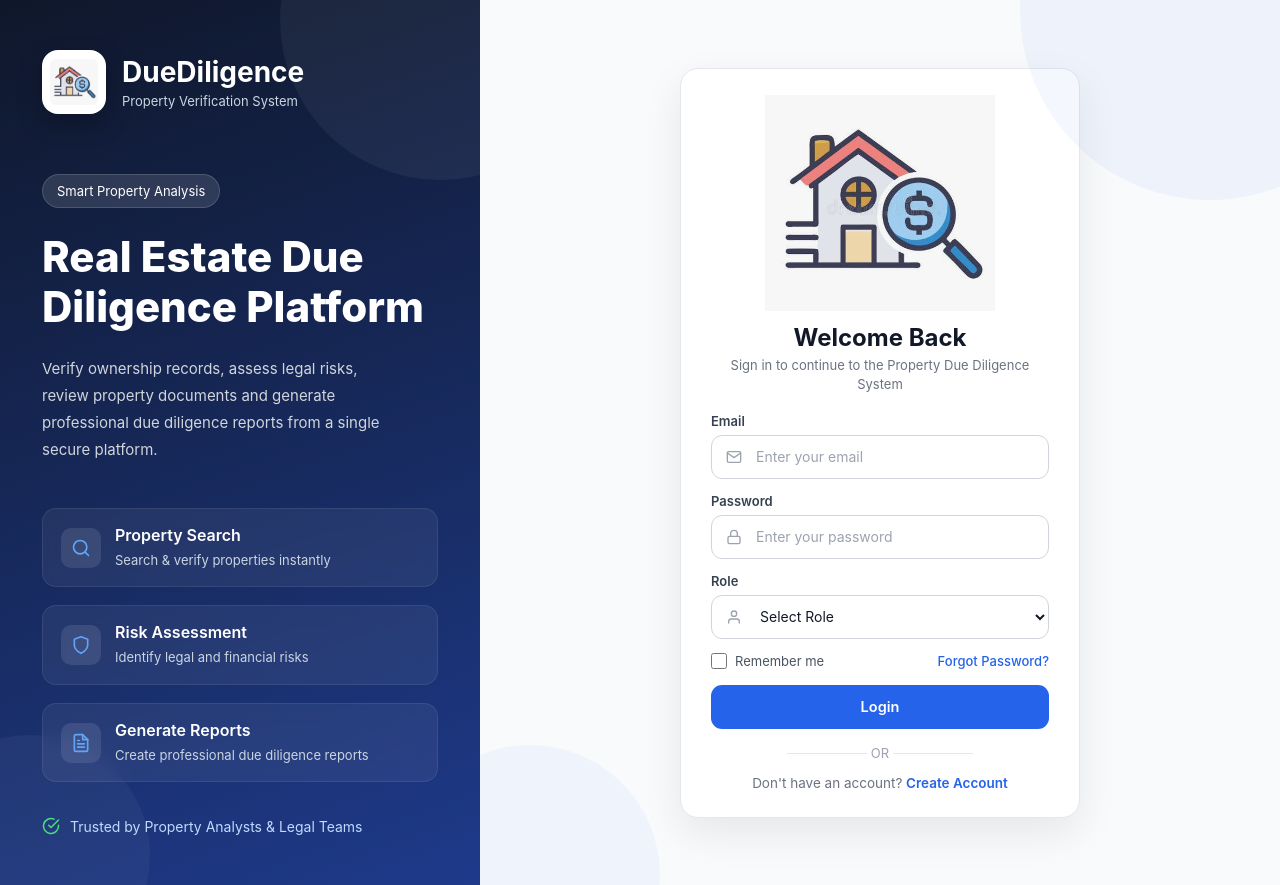
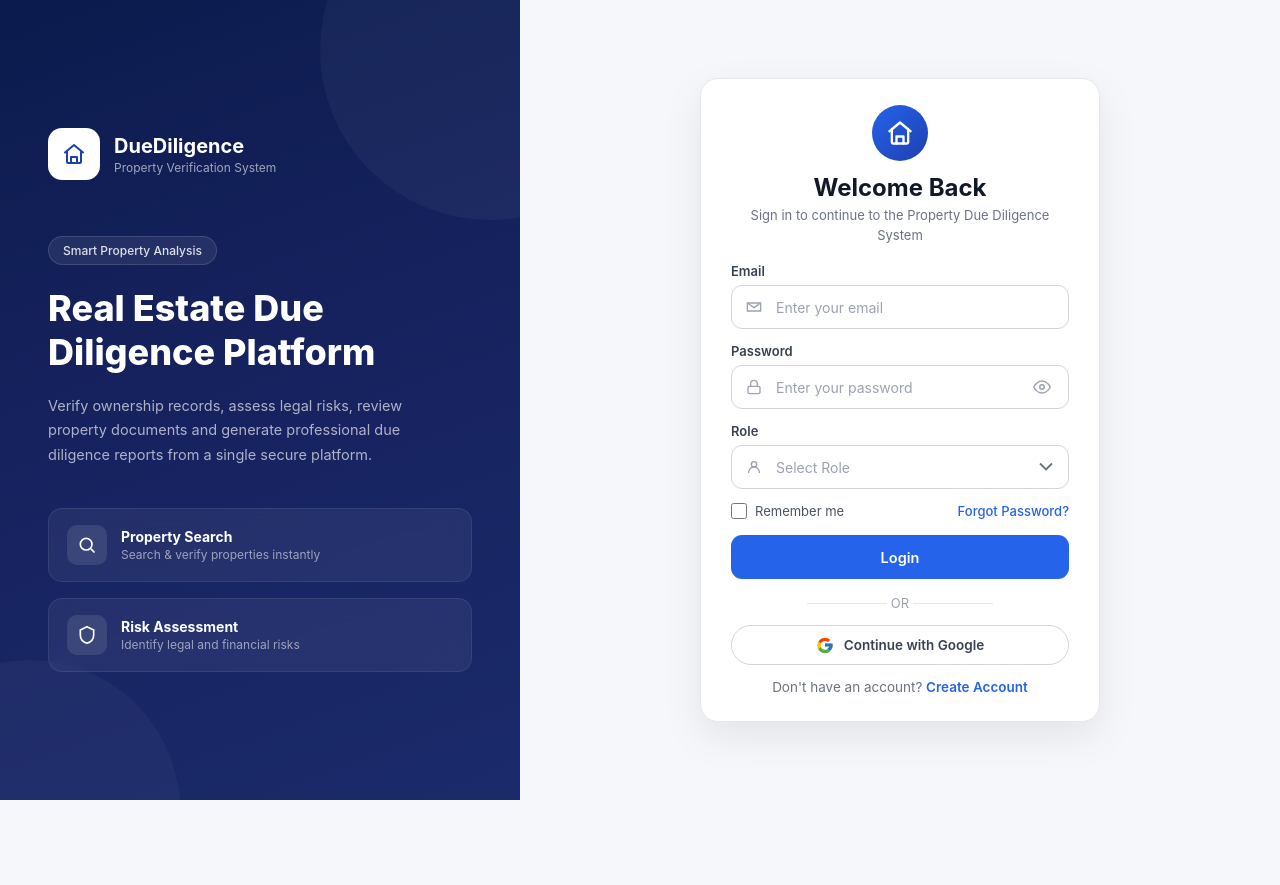
Before and after one commit to springboardmentor198/team-01, a React app in the folder frontend/: page /login in a window 1280 px wide. After the commit the page ends 800 px from the top, so only its background shows below. Built offline with nearby package versions, Linux system fonts and the light colour scheme; the HTML template or start-up script is replaced by a standard one.

Commit message:
Update Login.jsx

```diff
--- a/frontend/src/pages/Login/Login.jsx
+++ b/frontend/src/pages/Login/Login.jsx
@@ -1,16 +1,28 @@
-import { useState } from "react";
+import { useState, useRef, useEffect } from "react";
 import { Link, useNavigate } from "react-router-dom";
-import AuthLayout from "../../components/AuthLayout/AuthLayout";
 import { api } from "../../services/api";
 import "./Login.css";
 
-import logo from "../../assets/images/logo.png";
+const ROLE_OPTIONS = [
+  { value: "ADMIN", label: "Admin" },
+  { value: "BUYER", label: "Buyer" },
+  { value: "AGENT", label: "Agent" },
+  { value: "LEGAL_REVIEWER", label: "Legal Reviewer" },
+  { value: "BANK", label: "Financial Institution (Bank)" },
+];
 
-import {
-  FiMail,
-  FiLock,
-  FiUser,
-} from "react-icons/fi";
+
+function getPasswordStrength(pwd) {
+  if (!pwd) return 0;
+  let score = 0;
+  if (pwd.length >= 8) score++;
+  if (/[A-Z]/.test(pwd) && /[a-z]/.test(pwd)) score++;
+  if (/\d/.test(pwd)) score++;
+  if (/[^A-Za-z0-9]/.test(pwd)) score++;
+  return score; // 0-4
+}
+
+const STRENGTH_LABELS = ["Very weak", "Weak", "Fair", "Good", "Strong"];
 
 function Login() {
   const navigate = useNavigate();
@@ -20,6 +32,25 @@ function Login() {
   const [role, setRole] = useState("");
   const [error, setError] = useState("");
   const [loading, setLoading] = useState(false);
+  const [googleLoading, setGoogleLoading] = useState(false);
+  const [showPassword, setShowPassword] = useState(false);
+
+
+  const [roleOpen, setRoleOpen] = useState(false);
+  const roleRef = useRef(null);
+
+  useEffect(() => {
+    const handleClickOutside = (e) => {
+      if (roleRef.current && !roleRef.current.contains(e.target)) {
+        setRoleOpen(false);
+      }
+    };
+    document.addEventListener("mousedown", handleClickOutside);
+    return () => document.removeEventListener("mousedown", handleClickOutside);
+  }, []);
+
+  const selectedRoleLabel = ROLE_OPTIONS.find((r) => r.value === role)?.label;
+  const passwordStrength = getPasswordStrength(password);
 
   const handleSubmit = async (e) => {
     e.preventDefault();
@@ -41,17 +72,105 @@ function Login() {
     }
   };
 
+  // ---- Google login handler ----
+  // Requires: npm install @react-oauth/google, wrapping the app root in
+  // <GoogleOAuthProvider clientId="YOUR_GOOGLE_CLIENT_ID">, and a
+  // api.loginWithGoogle(credential, role) method that POSTs the credential
+  // to your backend, which verifies it with Google and returns your app's
+  // session token the same way api.login does. This button is currently a
+  // styled placeholder until those pieces are wired up.
+  const handleGoogleClick = async () => {
+    setError("");
+    if (!api.loginWithGoogle) {
+      setError("Google sign-in isn't wired up yet — see comment in Login.jsx");
+      return;
+    }
+    setGoogleLoading(true);
+    try {
+      // credential would come from the real Google button/callback
+      await api.loginWithGoogle(role);
+      navigate("/dashboard");
+    } catch (err) {
+      setError(err.message || "Google sign-in failed");
+    } finally {
+      setGoogleLoading(false);
+    }
+  };
+
   return (
-    <AuthLayout>
+    <div className="page-wrap">
+      {/* ================= SIDEBAR ================= */}
+      <aside className="side-panel">
+        <div className="side-brand">
+          <div className="brand-icon">
+            <svg width="24" height="24" viewBox="0 0 24 24" fill="none" stroke="#1E40AF" strokeWidth="2" strokeLinecap="round" strokeLinejoin="round">
+              <path d="M3 10.5L12 3l9 7.5" />
+              <path d="M5 9.5V20a1 1 0 0 0 1 1h12a1 1 0 0 0 1-1V9.5" />
+              <path d="M9 21v-6h6v6" />
+            </svg>
+          </div>
+          <div className="brand-text">
+            <div className="brand-name">DueDiligence</div>
+            <div className="brand-sub">Property Verification System</div>
+          </div>
+        </div>
+
+        <span className="side-badge">Smart Property Analysis</span>
+
+        <h2 className="side-heading">
+          Real Estate Due
+          <br />
+          Diligence Platform
+        </h2>
+
+        <p className="side-desc">
+          Verify ownership records, assess legal risks, review property documents and generate
+          professional due diligence reports from a single secure platform.
+        </p>
+
+        <div className="side-features">
+          <div className="feature-card">
+            <div className="feature-icon">
+              <svg viewBox="0 0 24 24" fill="none" stroke="#fff" strokeWidth="2">
+                <circle cx="11" cy="11" r="7" />
+                <path d="M21 21l-4.3-4.3" />
+              </svg>
+            </div>
+            <div className="feature-text">
+              <div className="feature-title">Property Search</div>
+              <div className="feature-desc">Search &amp; verify properties instantly</div>
+            </div>
+          </div>
+
+          <div className="feature-card">
+            <div className="feature-icon">
+              <svg viewBox="0 0 24 24" fill="none" stroke="#fff" strokeWidth="2">
+                <path d="M12 2l8 4v6c0 5-3.5 8.5-8 10-4.5-1.5-8-5-8-10V6l8-4z" />
+              </svg>
+            </div>
+            <div className="feature-text">
+              <div className="feature-title">Risk Assessment</div>
+              <div className="feature-desc">Identify legal and financial risks</div>
+            </div>
+          </div>
+        </div>
+      </aside>
+
+      {/* ================= FORM SIDE ================= */}
+      <div className="form-side">
         <div className="auth-card">
           <div className="login-logo">
-          <img src={logo} alt="Logo" />
+            <div className="logo-circle">
+              <svg width="26" height="26" viewBox="0 0 24 24" fill="none" stroke="#fff" strokeWidth="2" strokeLinecap="round" strokeLinejoin="round">
+                <path d="M3 10.5L12 3l9 7.5" />
+                <path d="M5 9.5V20a1 1 0 0 0 1 1h12a1 1 0 0 0 1-1V9.5" />
+                <path d="M9 21v-6h6v6" />
+              </svg>
+            </div>
           </div>
 
           <h1 className="auth-title">Welcome Back</h1>
-        <p className="auth-subtitle">
-          Sign in to continue to the Property Due Diligence System
-        </p>
+          <p className="auth-subtitle">Sign in to continue to the Property Due Diligence System</p>
 
           {error && <div className="auth-error-msg">{error}</div>}
 
@@ -60,7 +179,10 @@ function Login() {
             <div className="auth-field">
               <label htmlFor="email">Email</label>
               <div className="input-group">
-              <FiMail className="input-icon" />
+                <svg className="input-icon" width="16" height="16" viewBox="0 0 24 24" fill="none" stroke="currentColor" strokeWidth="2">
+                  <path d="M22 6l-10 7L2 6" />
+                  <path d="M2 6h20v12H2z" />
+                </svg>
                 <input
                   id="email"
                   type="email"
@@ -77,40 +199,98 @@ function Login() {
             <div className="auth-field">
               <label htmlFor="password">Password</label>
               <div className="input-group">
-              <FiLock className="input-icon" />
+                <svg className="input-icon" width="16" height="16" viewBox="0 0 24 24" fill="none" stroke="currentColor" strokeWidth="2">
+                  <rect x="3" y="11" width="18" height="11" rx="2" />
+                  <path d="M7 11V7a5 5 0 0 1 10 0v4" />
+                </svg>
                 <input
                   id="password"
-                type="password"
-                className="auth-input"
+                  type={showPassword ? "text" : "password"}
+                  className="auth-input has-trailing-icon"
                   placeholder="Enter your password"
                   value={password}
                   onChange={(e) => setPassword(e.target.value)}
                   required
                 />
-            </div>
+                <button
+                  type="button"
+                  className="input-trailing-icon"
+                  onClick={() => setShowPassword((prev) => !prev)}
+                  aria-label={showPassword ? "Hide password" : "Show password"}
+                  tabIndex={-1}
+                >
+                  {showPassword ? (
+                    <svg width="18" height="18" viewBox="0 0 24 24" fill="none" stroke="currentColor" strokeWidth="2">
+                      <path d="M17.94 17.94A10.94 10.94 0 0 1 12 20c-7 0-11-8-11-8a21.6 21.6 0 0 1 5.06-6.06M9.9 4.24A10.94 10.94 0 0 1 12 4c7 0 11 8 11 8a21.6 21.6 0 0 1-2.16 3.19m-6.72-1.07a3 3 0 1 1-4.24-4.24" />
+                      <line x1="1" y1="1" x2="23" y2="23" />
+                    </svg>
+                  ) : (
+                    <svg width="18" height="18" viewBox="0 0 24 24" fill="none" stroke="currentColor" strokeWidth="2">
+                      <path d="M1 12s4-8 11-8 11 8 11 8-4 8-11 8-11-8-11-8z" />
+                      <circle cx="12" cy="12" r="3" />
+                    </svg>
+                  )}
+                </button>
               </div>
 
-          {/* ================= ROLE ================= */}
+              {/* Password strength meter. More typical on Register/Reset
+                  forms than Login — remove this block if Login.jsx is
+                  purely for existing users signing in. */}
+              {password && (
+                <div className="password-strength">
+                  <div className="password-strength-bars">
+                    {[0, 1, 2, 3].map((i) => (
+                      <span
+                        key={i}
+                        className={`strength-bar${i < passwordStrength ? ` strength-${passwordStrength}` : ""}`}
+                      />
+                    ))}
+                  </div>
+                  <span className={`password-strength-label strength-text-${passwordStrength}`}>
+                    {STRENGTH_LABELS[passwordStrength]}
+                  </span>
+                </div>
+              )}
+            </div>
+
+            {/* ================= ROLE (custom dropdown) ================= */}
             <div className="auth-field">
-            <label htmlFor="role">Role</label>
-            <div className="input-group">
-              <FiUser className="input-icon" />
-              <select
-                id="role"
-                className="auth-input"
-                value={role}
-                onChange={(e) => setRole(e.target.value)}
-                required
+              <label htmlFor="roleTrigger">Role</label>
+              <div className="input-group custom-select" ref={roleRef}>
+                <svg className="input-icon" width="16" height="16" viewBox="0 0 24 24" fill="none" stroke="currentColor" strokeWidth="2">
+                  <circle cx="12" cy="8" r="4" />
+                  <path d="M4 21v-1a8 8 0 0 1 16 0v1" />
+                </svg>
+                <button
+                  type="button"
+                  id="roleTrigger"
+                  className={`custom-select-trigger${role ? " has-value" : ""}${roleOpen ? " open" : ""}`}
+                  onClick={() => setRoleOpen((prev) => !prev)}
+                  aria-haspopup="listbox"
+                  aria-expanded={roleOpen}
                 >
-                <option value="" disabled>
-                  Select Role
-                </option>
-                <option value="ADMIN">Admin</option>
-                <option value="BUYER">Buyer</option>
-                <option value="AGENT">Agent</option>
-                <option value="LEGAL_REVIEWER">Legal Reviewer</option>
-                <option value="BANK">Financial Institution (Bank)</option>
-              </select>
+                  {selectedRoleLabel || "Select Role"}
+                </button>
+                <svg className="custom-select-chevron" width="14" height="9" viewBox="0 0 14 9" fill="none">
+                  <path d="M1 1l6 6 6-6" stroke="currentColor" strokeWidth="1.8" />
+                </svg>
+
+                <ul className={`custom-select-options${roleOpen ? " open" : ""}`} role="listbox">
+                  {ROLE_OPTIONS.map((opt) => (
+                    <li
+                      key={opt.value}
+                      role="option"
+                      aria-selected={role === opt.value}
+                      className={`custom-select-option${role === opt.value ? " selected" : ""}`}
+                      onClick={() => {
+                        setRole(opt.value);
+                        setRoleOpen(false);
+                      }}
+                    >
+                      {opt.label}
+                    </li>
+                  ))}
+                </ul>
               </div>
             </div>
 
@@ -124,17 +304,31 @@ function Login() {
               </Link>
             </div>
 
-          <button
-            type="submit"
-            className="auth-submit-btn"
-            disabled={loading}
-          >
+            <button type="submit" className="auth-submit-btn" disabled={loading}>
               {loading ? "Logging in..." : "Login"}
             </button>
           </form>
 
           <div className="auth-divider">
             <span>OR</span>
+          </div>
+
+          {/* ================= GOOGLE LOGIN ================= */}
+          <div className="google-login-wrapper">
+            <button
+              className="google-btn"
+              type="button"
+              onClick={handleGoogleClick}
+              disabled={googleLoading}
+            >
+              <svg viewBox="0 0 48 48">
+                <path fill="#FFC107" d="M43.6 20.5H42V20H24v8h11.3C33.7 32.9 29.3 36 24 36c-6.6 0-12-5.4-12-12s5.4-12 12-12c3.1 0 5.9 1.2 8 3.1l5.7-5.7C34.6 6.5 29.6 4.5 24 4.5 12.7 4.5 3.5 13.7 3.5 25S12.7 45.5 24 45.5 44.5 36.3 44.5 25c0-1.5-.2-2.9-.4-4.5z" />
+                <path fill="#FF3D00" d="M6.3 14.7l6.6 4.8C14.6 15.6 18.9 13 24 13c3.1 0 5.9 1.2 8 3.1l5.7-5.7C34.6 7 29.6 5 24 5c-7.6 0-14.1 4.3-17.4 10.6z" />
+                <path fill="#4CAF50" d="M24 45.5c5.5 0 10.4-1.9 14.2-5.1l-6.6-5.4C29.6 36.5 27 37.5 24 37.5c-5.3 0-9.7-3.4-11.3-8.1l-6.6 5.1C9.8 41.1 16.4 45.5 24 45.5z" />
+                <path fill="#1976D2" d="M43.6 20.5H42V20H24v8h11.3c-.9 2.5-2.5 4.6-4.6 6l6.6 5.4C40.9 36.3 44.5 31.1 44.5 25c0-1.5-.2-2.9-.4-4.5z" />
+              </svg>
+              {googleLoading ? "Signing in..." : "Continue with Google"}
+            </button>
           </div>
 
           <p className="auth-footer">
@@ -144,7 +338,8 @@ function Login() {
             </Link>
           </p>
         </div>
-    </AuthLayout>
+      </div>
+    </div>
   );
 }
 
```
Lines whose indentation alone changed are shown as unchanged.
